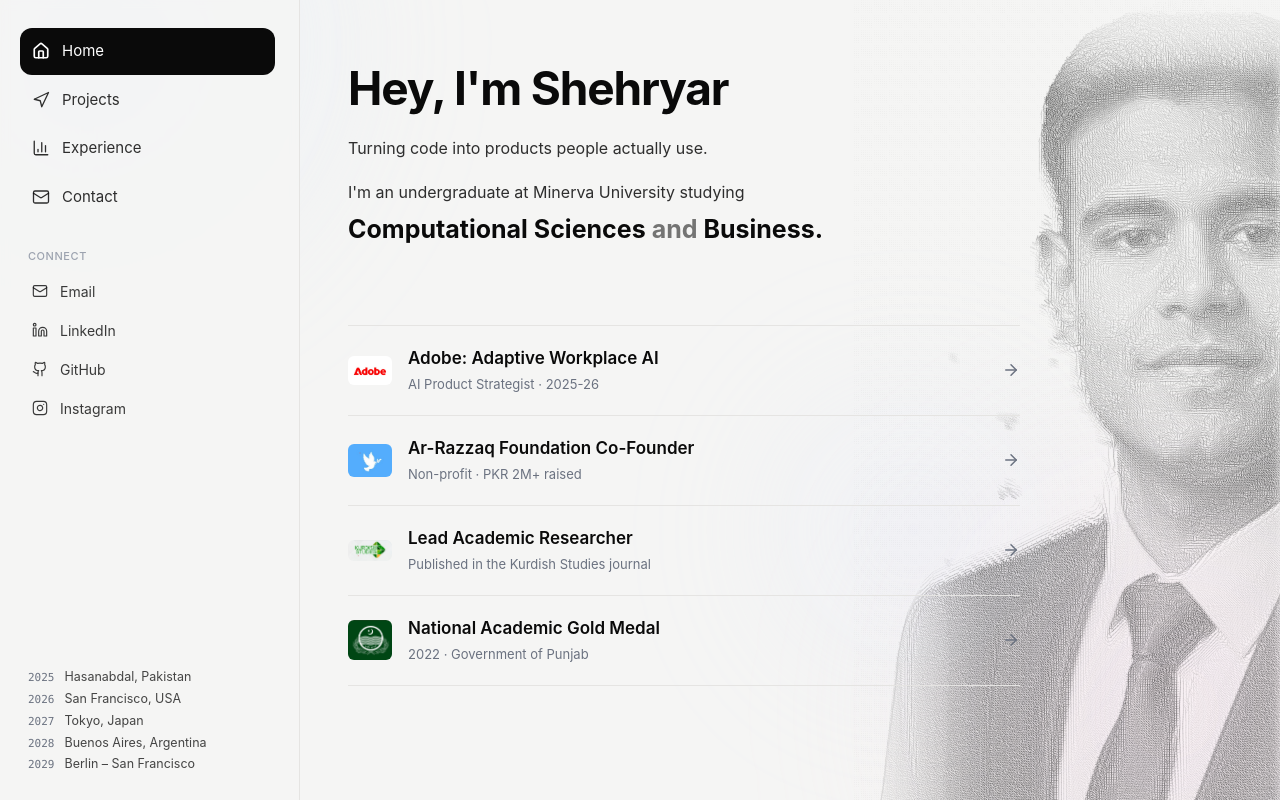
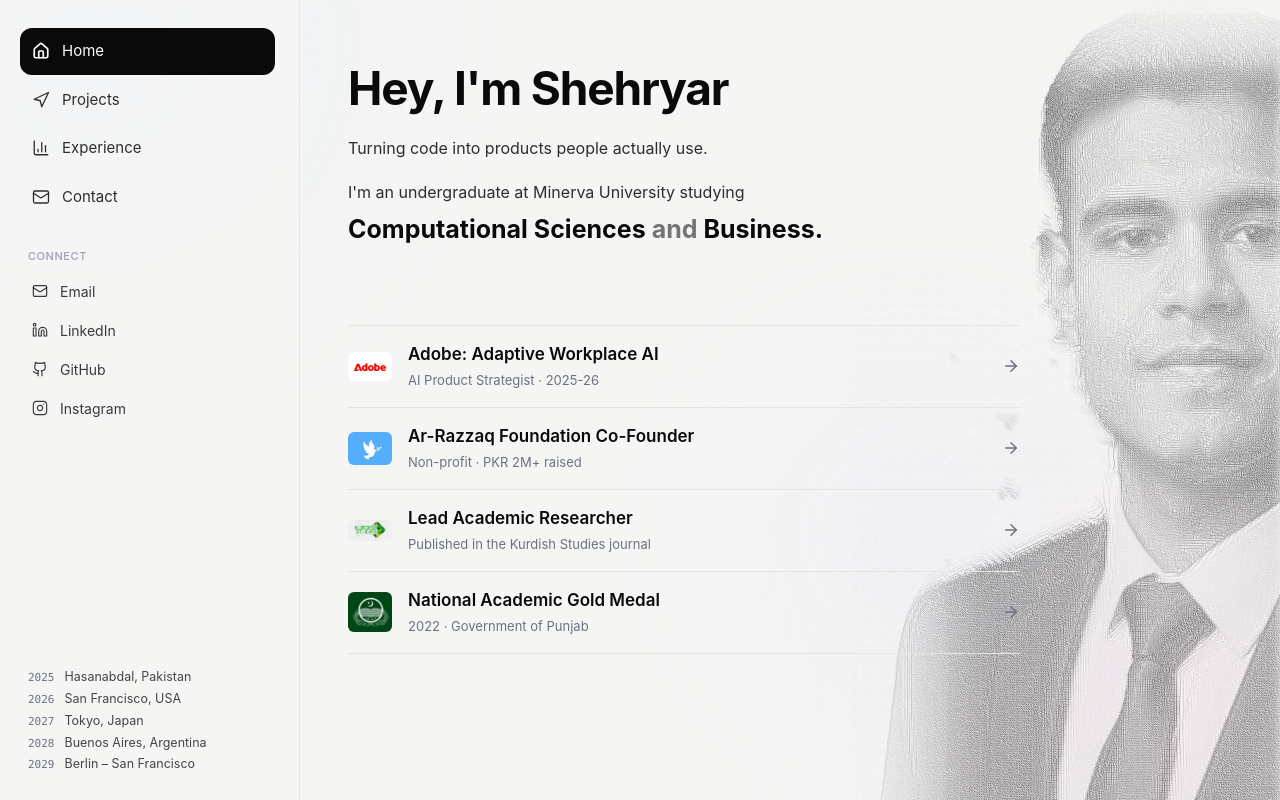
Before and after one commit to shehryaur/shehryarhassan-portfolio, a Next.js app: page / in a window 1280 px wide. Built offline with nearby package versions, Linux system fonts and the light colour scheme.

Commit message:
Tighten HighlightList row padding to py-4

```diff
--- a/components/HighlightList.tsx
+++ b/components/HighlightList.tsx
@@ -42,7 +42,7 @@ export default function HighlightList() {
             <button
               onClick={() => toggle(h.slug)}
               aria-expanded={expanded}
-              className="group flex w-full items-center justify-between gap-4 py-5 text-left"
+              className="group flex w-full items-center justify-between gap-4 py-4 text-left"
             >
               <div className="flex items-center gap-3.5 sm:gap-4 min-w-0">
                 {h.image && (
```
